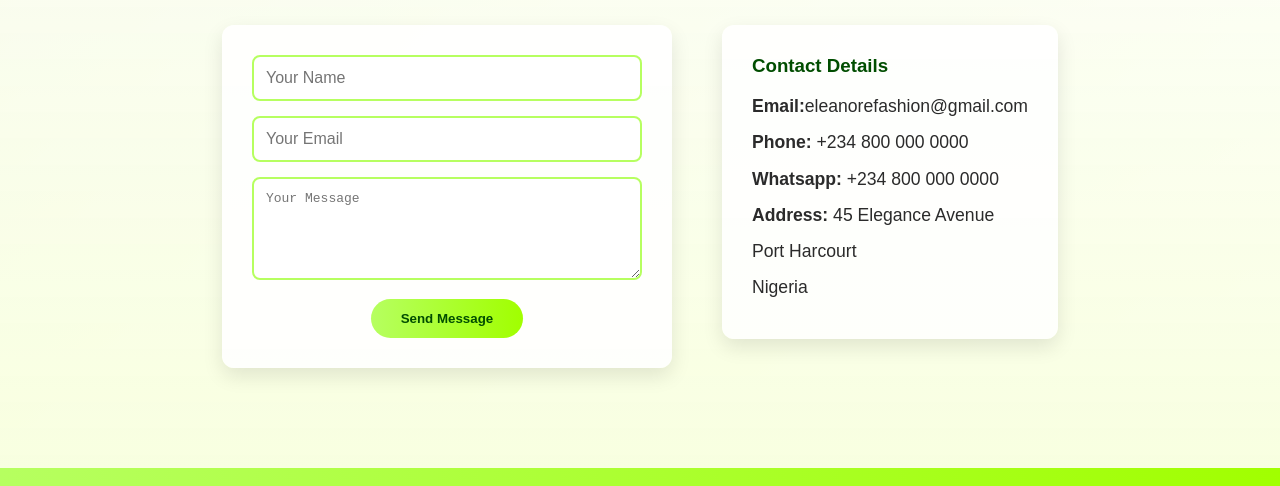
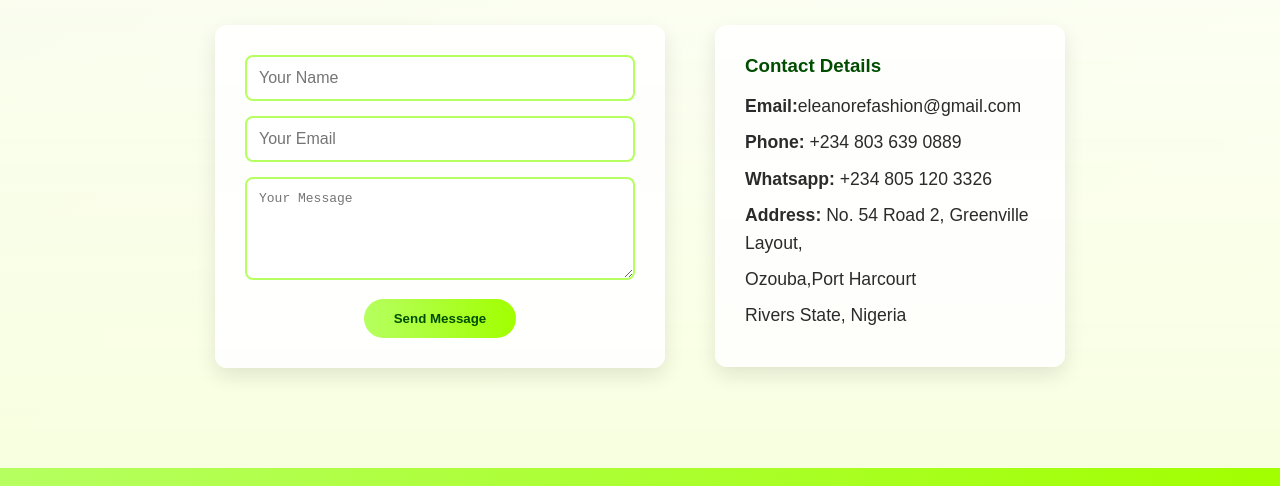
Before and after one commit to chika-obi/Eleanore-s-Fashion-Hub, a plain HTML site: page index.html in a window 1280 px wide. Shown: the part 2680-3166 px from the top of the page. Drawn offline with Linux system fonts and the light colour scheme; a small style sheet from the web is missing.

Commit message:
Contact us updated

```diff
--- a/index.html
+++ b/index.html
@@ -178,11 +178,11 @@
     <div class="contact-info">
       <h3>Contact Details</h3>
       <p><strong>Email:</strong>eleanorefashion@gmail.com</p>
-      <p><strong>Phone:</strong> +234 800 000 0000</p>
-      <p><strong>Whatsapp:</strong> +234 800 000 0000</p>
-      <p><strong>Address:</strong> 45 Elegance Avenue</p>
-       <p>Port Harcourt</p>
-        <p>Nigeria</p>
+      <p><strong>Phone:</strong> +234 803 639 0889</p>
+      <p><strong>Whatsapp:</strong> +234 805 120 3326</p>
+      <p><strong>Address:</strong> No. 54 Road 2, Greenville Layout,</p>
+       <p>Ozouba,Port Harcourt</p>
+        <p>Rivers State, Nigeria</p>
     </div>
   </div>
 </section>
```
